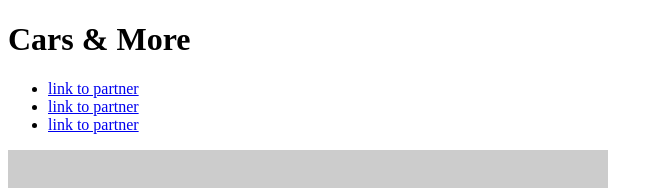
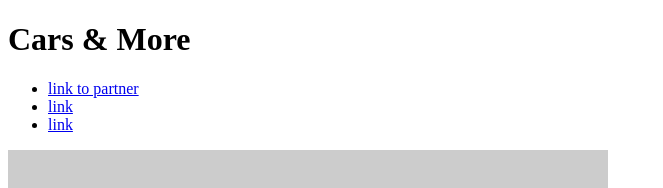
Before and after one commit to thalost/hello-world, a plain HTML site: page index.html in a window 1280 px wide. Shown: the top 188 px of the page, without its empty margins (0-663 px from the left). Drawn offline with Linux system fonts and the light colour scheme; placeholder pictures from the web are drawn by us.

Commit message:
Merged remote changes

```diff
--- a/index.html
+++ b/index.html
@@ -17,8 +17,8 @@
             <ul>
                 <Nav>
                     <li><a href="https://github.com/kaleman18/hello-world">link to partner</a></li>
-                    <li><a href="Link 2">link to partner</a></li>
-                    <li><a href="Link 3">link to partner</a></li>
+                    <li><a href="Link 2">link</a></li>
+                    <li><a href="Link 3">link</a></li>
                 </Nav>
             </ul>
         </header>
```
